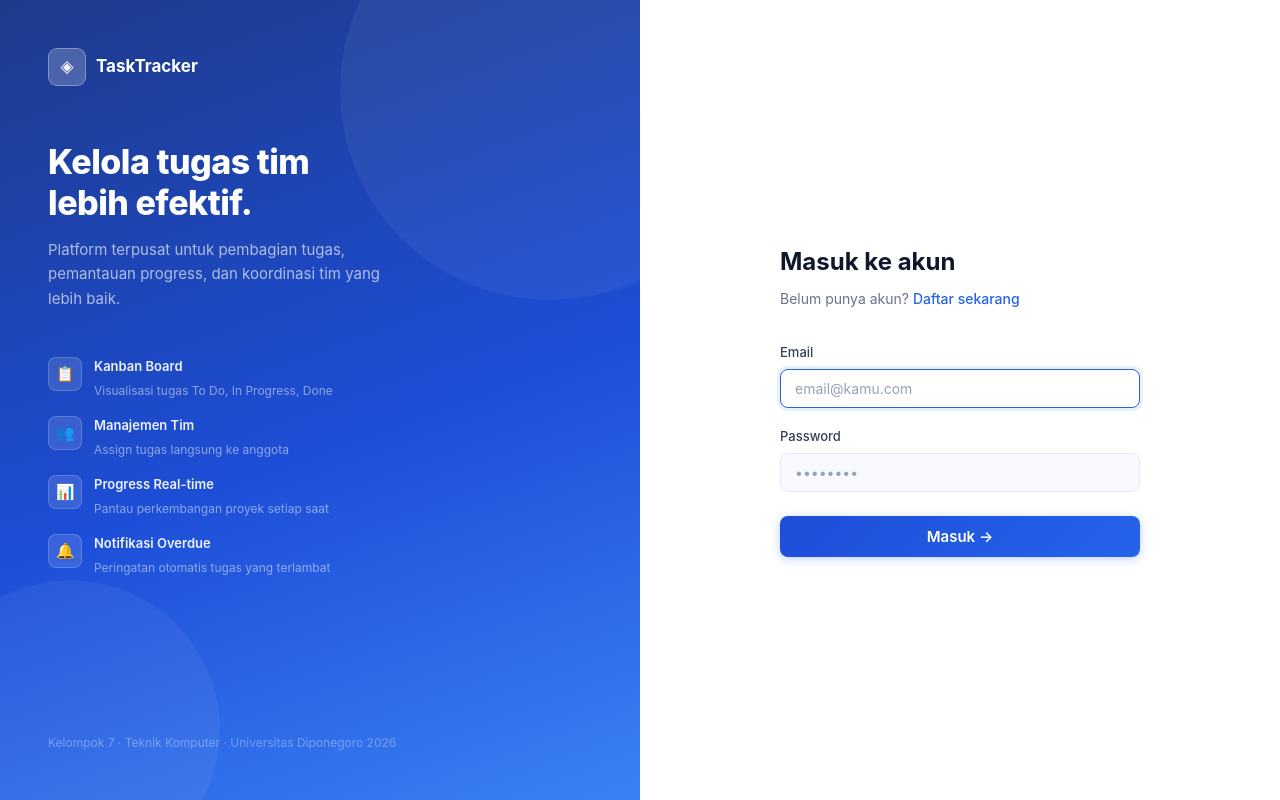
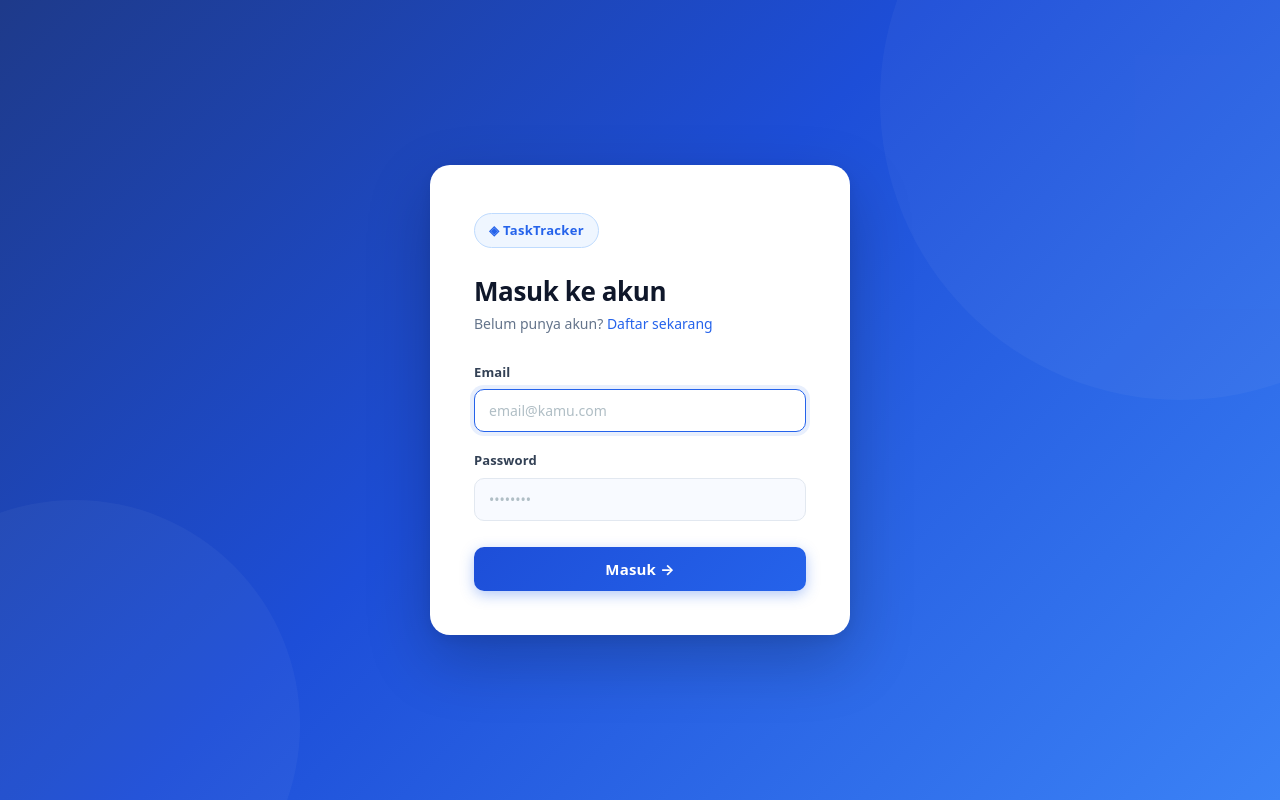
Before and after one commit to aufannnn/Task-Tracker-for-team, a PHP site: page /login.php in a window 1280 px wide. Run offline with PHP 8.4, Linux system fonts and the light colour scheme.

Commit message:
edit card login jadi tengah

```diff
--- a/login.php
+++ b/login.php
@@ -28,150 +28,133 @@ if ($_SERVER['REQUEST_METHOD'] === 'POST') {
   <title>Login — Task Tracker</title>
   <link rel="stylesheet" href="<?= BASE_URL ?>/assets/css/style.css">
   <style>
-    body { margin: 0; background: #fff; }
+    body {
+      margin: 0;
+      min-height: 100vh;
+      background: linear-gradient(135deg, #1e3a8a 0%, #1d4ed8 45%, #3b82f6 100%);
+      font-family: system-ui, -apple-system, sans-serif;
+    }
 
+    /* decorative blobs on body */
+    body::before {
+      content: '';
+      position: fixed; top: -200px; right: -200px;
+      width: 600px; height: 600px; border-radius: 50%;
+      background: rgba(255,255,255,0.04);
+      pointer-events: none; z-index: 0;
+    }
+    body::after {
+      content: '';
+      position: fixed; bottom: -150px; left: -150px;
+      width: 450px; height: 450px; border-radius: 50%;
+      background: rgba(255,255,255,0.04);
+      pointer-events: none; z-index: 0;
+    }
+
+    /* ── LAYOUT ─────────────────────────────────── */
     .auth-split {
       min-height: 100vh;
-      display: grid;
-      grid-template-columns: 1fr 1fr;
+      display: flex;
+      align-items: center;
+      justify-content: center;
+      padding: 24px;
+      position: relative; z-index: 1;
     }
 
-    /* ── LEFT PANEL ─────────────────────────────────── */
-    .auth-left-panel {
-      background: linear-gradient(160deg, #1e3a8a 0%, #1d4ed8 55%, #3b82f6 100%);
-      display: flex; flex-direction: column;
-      justify-content: space-between;
-      padding: 48px;
-      position: relative; overflow: hidden;
+    /* LEFT PANEL — hidden, card is centered */
+    .auth-left-panel { display: none; }
+
+    /* ── CARD ─────────────────────────────────── */
+    .auth-right-panel {
+      background: #fff;
+      border-radius: 20px;
+      box-shadow: 0 24px 64px rgba(0,0,0,0.22), 0 4px 16px rgba(0,0,0,0.08);
+      padding: 48px 44px 44px;
+      width: 100%;
+      max-width: 420px;
+      animation: slideUp 0.4s cubic-bezier(0.16,1,0.3,1) both;
     }
 
-    /* decorative circles */
-    .auth-left-panel::before {
-      content: '';
-      position: absolute; top: -120px; right: -120px;
-      width: 420px; height: 420px; border-radius: 50%;
-      background: rgba(255,255,255,0.05);
-      pointer-events: none;
-    }
-    .auth-left-panel::after {
-      content: '';
-      position: absolute; bottom: -80px; left: -80px;
-      width: 300px; height: 300px; border-radius: 50%;
-      background: rgba(255,255,255,0.05);
-      pointer-events: none;
+    @keyframes slideUp {
+      from { opacity: 0; transform: translateY(24px); }
+      to   { opacity: 1; transform: translateY(0); }
     }
 
-    .left-top { position: relative; z-index: 1; }
-    .left-logo {
-      display: flex; align-items: center; gap: 10px;
-      margin-bottom: 56px;
-    }
-    .left-logo-icon {
-      width: 38px; height: 38px; border-radius: 9px;
-      background: rgba(255,255,255,0.2);
-      border: 1px solid rgba(255,255,255,0.3);
-      display: flex; align-items: center; justify-content: center;
-      font-size: 17px; color: #fff;
-    }
-    .left-logo-text { font-size: 17px; font-weight: 700; color: #fff; }
+    .auth-form-box { width: 100%; }
 
-    .left-headline h1 {
-      font-size: 34px; font-weight: 800; color: #fff;
-      line-height: 1.2; margin-bottom: 14px;
-      letter-spacing: -0.5px;
-    }
-    .left-headline p {
-      font-size: 15px; color: rgba(255,255,255,0.65);
-      line-height: 1.65; max-width: 340px;
+    /* logo pill at top of card */
+    .auth-right-panel::before {
+      content: '◈  TaskTracker';
+      display: flex; align-items: center;
+      font-size: 13px; font-weight: 700;
+      color: #2563eb; letter-spacing: 0.3px;
+      margin-bottom: 28px;
+      padding: 6px 14px;
+      background: #eff6ff;
+      border: 1px solid #bfdbfe;
+      border-radius: 999px;
+      width: fit-content;
     }
 
-    .left-features {
-      margin-top: 44px;
-      display: flex; flex-direction: column; gap: 14px;
-      position: relative; z-index: 1;
+    /* ── HEADING ─────────────────────────────────── */
+    .form-heading { margin-bottom: 28px; }
+    .form-heading h2 {
+      font-size: 26px; font-weight: 800;
+      color: #0f172a; margin-bottom: 6px;
+      letter-spacing: -0.4px; line-height: 1.2;
     }
-    .left-feature {
-      display: flex; align-items: flex-start; gap: 12px;
-    }
-    .left-feature-icon {
-      width: 34px; height: 34px; border-radius: 8px;
-      background: rgba(255,255,255,0.12);
-      border: 1px solid rgba(255,255,255,0.18);
-      display: flex; align-items: center; justify-content: center;
-      font-size: 15px; flex-shrink: 0; margin-top: 1px;
-    }
-    .left-feature-text strong {
-      display: block; font-size: 13px; font-weight: 600;
-      color: rgba(255,255,255,0.92); margin-bottom: 2px;
-    }
-    .left-feature-text span {
-      font-size: 12px; color: rgba(255,255,255,0.5);
-    }
+    .form-heading p { font-size: 14px; color: #64748b; line-height: 1.5; }
 
-    .left-bottom {
-      position: relative; z-index: 1;
-      font-size: 12px; color: rgba(255,255,255,0.35);
-    }
-
-    /* ── RIGHT PANEL ─────────────────────────────────── */
-    .auth-right-panel {
-      background: #fff;
-      display: flex; align-items: center; justify-content: center;
-      padding: 48px;
-    }
-    .auth-form-box { width: 100%; max-width: 360px; }
-
-    .form-heading { margin-bottom: 32px; }
-    .form-heading h2 {
-      font-size: 24px; font-weight: 700;
-      color: #0f172a; margin-bottom: 6px;
-    }
-    .form-heading p { font-size: 14px; color: #64748b; }
-
+    /* ── FORM FIELDS ─────────────────────────────────── */
     .form-group-login { margin-bottom: 18px; }
     .form-label-login {
-      display: block; font-size: 13px; font-weight: 500;
-      color: #334155; margin-bottom: 6px;
+      display: block; font-size: 13px; font-weight: 600;
+      color: #334155; margin-bottom: 7px; letter-spacing: 0.1px;
     }
     .form-input-login {
-      width: 100%; padding: 10px 14px;
-      border: 1.5px solid #e2eaf8;
-      border-radius: 8px; font-size: 14px;
+      width: 100%; padding: 11px 14px;
+      border: 1.5px solid #e2e8f0;
+      border-radius: 10px; font-size: 14px;
       font-family: inherit; color: #0f172a;
       background: #f8faff; outline: none;
-      transition: all 0.15s ease;
+      transition: border-color 0.18s, box-shadow 0.18s, background 0.18s;
       box-sizing: border-box;
     }
     .form-input-login:focus {
       border-color: #2563eb;
       background: #fff;
-      box-shadow: 0 0 0 3px rgba(37,99,235,0.1);
+      box-shadow: 0 0 0 4px rgba(37,99,235,0.1);
     }
-    .form-input-login::placeholder { color: #94a3b8; }
+    .form-input-login::placeholder { color: #b0bec5; }
 
+    /* ── BUTTON ─────────────────────────────────── */
     .login-submit {
-      width: 100%; padding: 11px;
-      background: linear-gradient(135deg, #1d4ed8, #2563eb);
-      color: #fff; font-size: 15px; font-weight: 600;
-      border: none; border-radius: 8px; cursor: pointer;
-      font-family: inherit; transition: all 0.15s ease;
-      box-shadow: 0 2px 10px rgba(37,99,235,0.3);
-      margin-top: 6px;
+      width: 100%; padding: 12px;
+      background: linear-gradient(135deg, #1d4ed8 0%, #2563eb 100%);
+      color: #fff; font-size: 15px; font-weight: 700;
+      border: none; border-radius: 10px; cursor: pointer;
+      font-family: inherit; letter-spacing: 0.2px;
+      transition: transform 0.15s, box-shadow 0.15s, background 0.15s;
+      box-shadow: 0 4px 14px rgba(37,99,235,0.35);
+      margin-top: 8px;
     }
     .login-submit:hover {
-      background: linear-gradient(135deg, #1e40af, #1d4ed8);
-      box-shadow: 0 4px 16px rgba(37,99,235,0.4);
+      background: linear-gradient(135deg, #1e40af 0%, #1d4ed8 100%);
+      box-shadow: 0 6px 20px rgba(37,99,235,0.45);
       transform: translateY(-1px);
     }
-    .login-submit:active { transform: translateY(0); }
+    .login-submit:active { transform: translateY(0); box-shadow: 0 2px 8px rgba(37,99,235,0.3); }
 
+    /* ── ERROR ─────────────────────────────────── */
     .login-error-box {
-      background: #fef2f2; border: 1px solid #fecaca;
-      color: #991b1b; border-radius: 8px;
-      padding: 10px 13px; font-size: 13px;
-      margin-bottom: 20px; line-height: 1.5;
+      background: #fef2f2; border: 1.5px solid #fecaca;
+      color: #991b1b; border-radius: 10px;
+      padding: 11px 14px; font-size: 13px;
+      margin-bottom: 20px; line-height: 1.55;
+      display: flex; align-items: flex-start; gap: 8px;
     }
 
+    /* ── DIVIDER ─────────────────────────────────── */
     .login-divider {
       display: flex; align-items: center; gap: 12px;
       margin: 22px 0; color: #cbd5e1; font-size: 12px;
@@ -180,19 +163,20 @@ if ($_SERVER['REQUEST_METHOD'] === 'POST') {
       content: ''; flex: 1; height: 1px; background: #e2e8f0;
     }
 
+    /* ── REGISTER LINK ─────────────────────────────────── */
     .login-register-link {
       text-align: center; font-size: 13px; color: #64748b;
+      margin-top: 20px; padding-top: 20px;
+      border-top: 1px solid #f1f5f9;
     }
     .login-register-link a {
-      color: #2563eb; font-weight: 500; text-decoration: none;
+      color: #2563eb; font-weight: 600; text-decoration: none;
     }
     .login-register-link a:hover { text-decoration: underline; }
 
-    /* responsive */
-    @media (max-width: 900px) {
-      .auth-split { grid-template-columns: 1fr; }
-      .auth-left-panel { display: none; }
-      .auth-right-panel { padding: 32px 24px; min-height: 100vh; }
+    /* ── RESPONSIVE ─────────────────────────────────── */
+    @media (max-width: 480px) {
+      .auth-right-panel { padding: 36px 24px 32px; border-radius: 16px; }
     }
   </style>
 </head>
```
